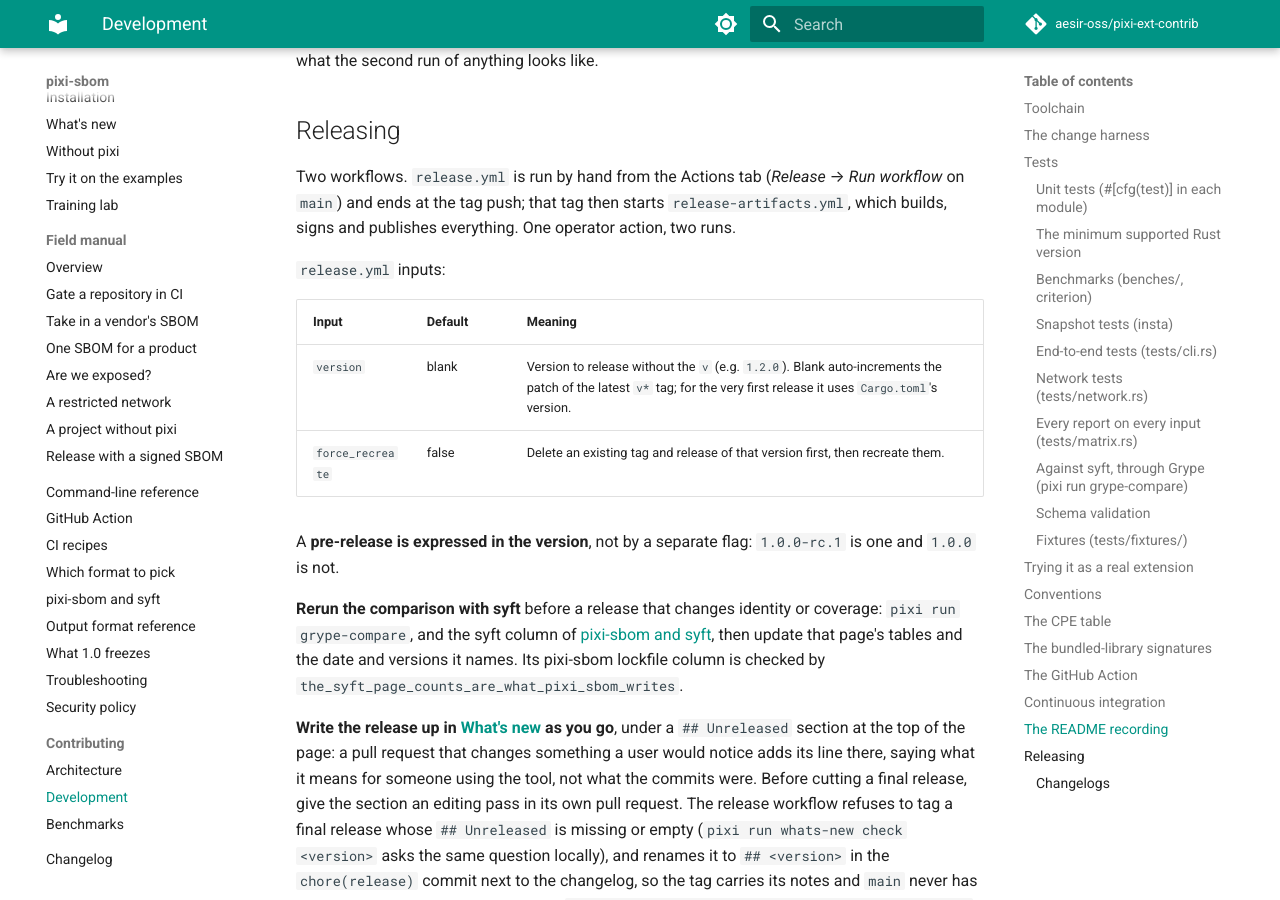
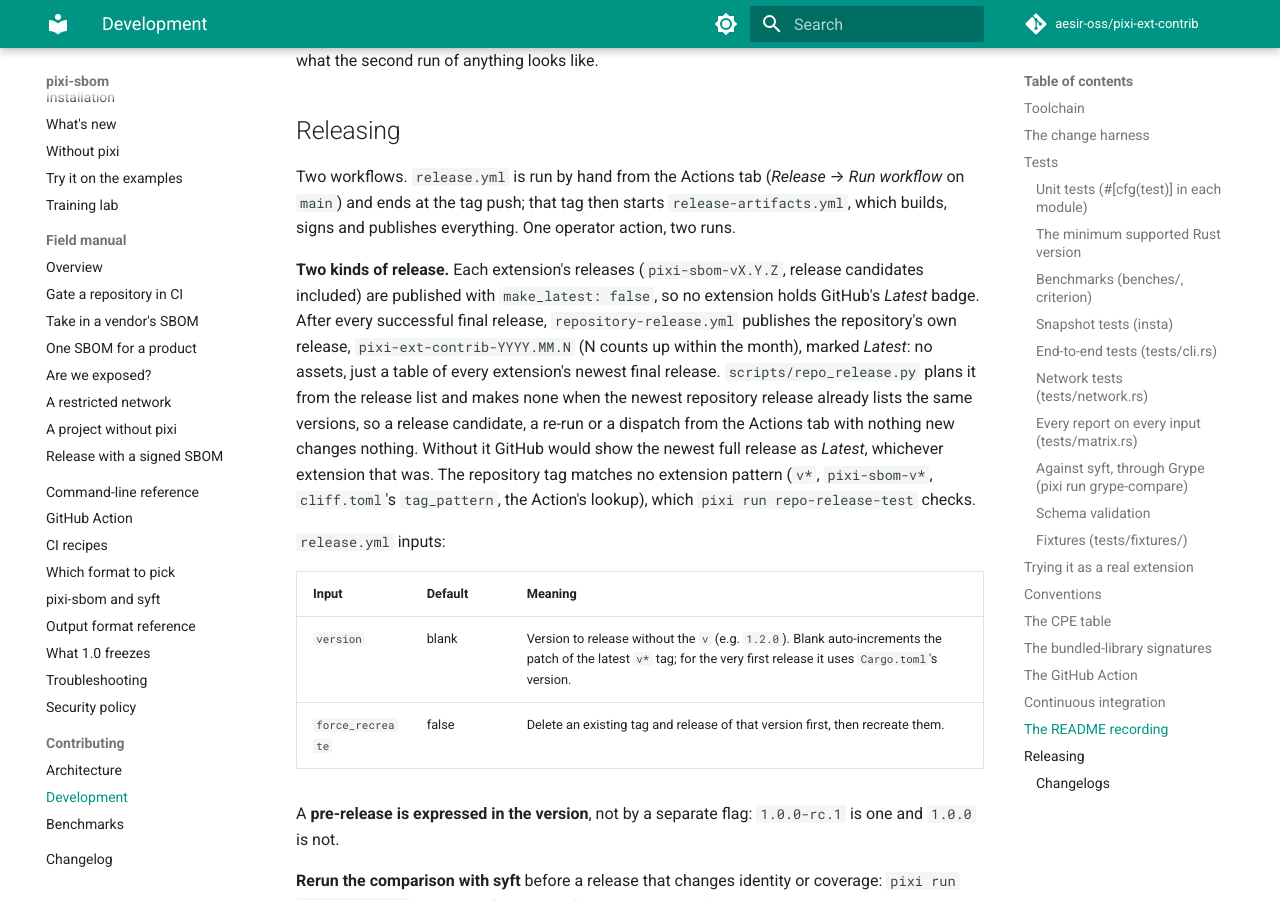
Before and after one commit to aesir-oss/pixi-sbom, an MkDocs documentation site: the page built from docs/development.md, in a window 1280 px wide and 900 px high, scrolled down 12571 px. Built offline with MkDocs 1.6.1 and Material for MkDocs 9.7.7, drawn with Linux system fonts in a browser that asks for light colours; comment, search, counter and statistics services are not loaded; the version menu is left out.

Commit message:
ci(release): a pixi-ext-contrib release after each extension release, the only one marked Latest (#49) (#53)
repository-release.yml runs after each successful Release artifacts run and
publishes pixi-ext-contrib-YYYY.MM.N, marked Latest, listing every
extension's newest final release. scripts/repo_release.py plans it and makes
none for a release candidate or when nothing changed. The tag matches no
extension pattern, which a test checks. action-version.sh follows the Link
header past the first hundred releases. The docs site skips repository
releases.


Claude-Session: https://claude.ai/code/session_01CipfWY91Bo9cQkxxpyBbzk

Co-authored-by: Claude Opus 5.5 <noreply@anthropic.com>

```diff
--- a/docs/development.md
+++ b/docs/development.md
@@ -409,6 +409,16 @@ Two workflows. `release.yml` is run by hand from the Actions tab (*Release* →
 the tag push; that tag then starts `release-artifacts.yml`, which builds, signs and publishes everything. One
 operator action, two runs.
 
+**Two kinds of release.** Each extension's releases (`pixi-sbom-vX.Y.Z`, release candidates included) are published
+with `make_latest: false`, so no extension holds GitHub's *Latest* badge. After every successful final release,
+`repository-release.yml` publishes the repository's own release, `pixi-ext-contrib-YYYY.MM.N` (N counts up within the
+month), marked *Latest*: no assets, just a table of every extension's newest final release. `scripts/repo_release.py`
+plans it from the release list and makes none when the newest repository release already lists the same versions, so
+a release candidate, a re-run or a dispatch from the Actions tab with nothing new changes nothing. Without it GitHub
+would show the newest full release as *Latest*, whichever extension that was. The repository tag matches no
+extension pattern (`v*`, `pixi-sbom-v*`, `cliff.toml`'s `tag_pattern`, the Action's lookup), which
+`pixi run repo-release-test` checks.
+
 `release.yml` inputs:
 
 | Input | Default | Meaning |
--- a/pixi.toml
+++ b/pixi.toml
@@ -40,6 +40,8 @@ cran-table = { cmd = "python scripts/cran_table.py", description = "regenerate d
 cran-table-test = { cmd = "python -m unittest discover -s scripts -p 'test_cran_table.py' -v", description = "the CRAN table generator's own tests" }
 whats-new = { cmd = "python scripts/whats_new.py", description = "check, or release, the What's new page's Unreleased section: whats-new check|release <version>" }
 whats-new-test = { cmd = "python -m unittest discover -s scripts -p 'test_whats_new.py' -v", description = "the What's new release step's own tests" }
+repo-release = { cmd = "python scripts/repo_release.py", description = "plan the repository release marked Latest: repo-release --releases <JSONL> --notes <FILE>" }
+repo-release-test = { cmd = "python -m unittest discover -s scripts -p 'test_repo_release.py' -v", description = "the repository release planner's own tests" }
 action-test = { cmd = "python -m unittest discover -s scripts -p 'test_action_version.py' -v", description = "which binary the GitHub Action installs for a given ref" }
 bench = "cargo bench --benches"
 bench-test = "cargo bench --benches -- --test"
```
Also changed, not shown: .claude/memory/MEMORY.md (+1 -1 lines), .claude/memory/releases-never-latest.md (+16 -7 lines), CLAUDE.md (+2 -0 lines), 4 other files.
